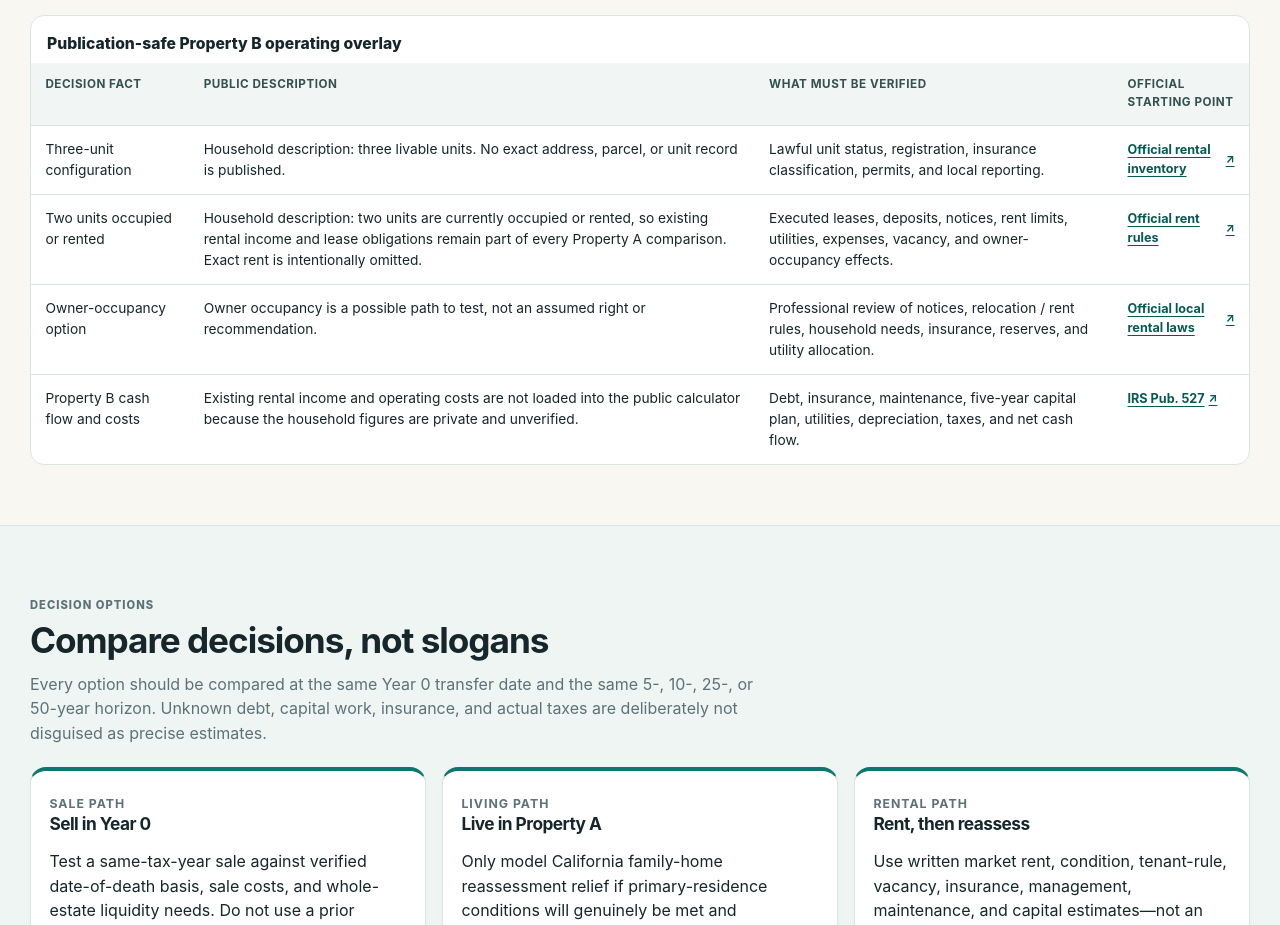
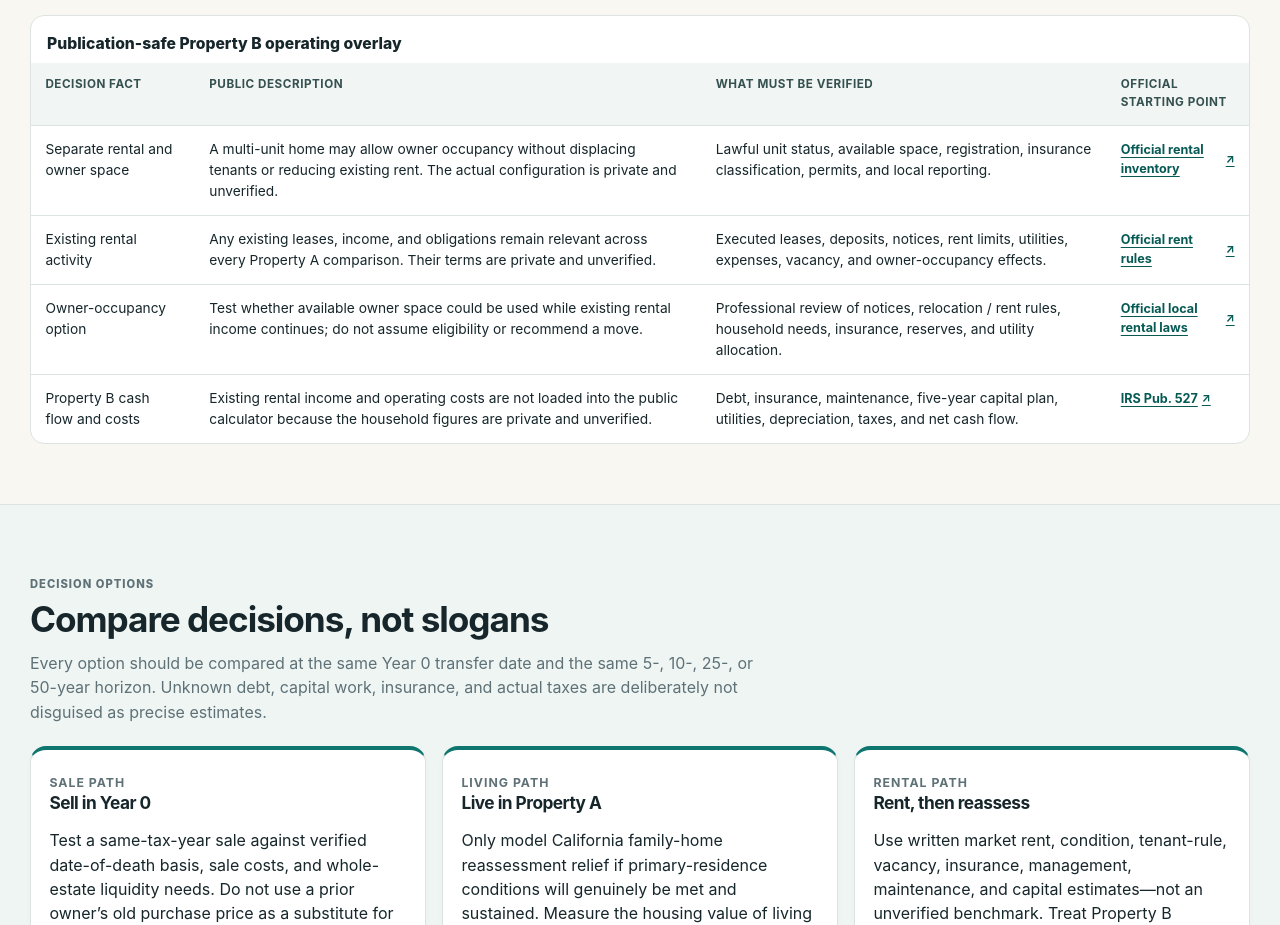
Before and after one commit to kanlerxz87-cyber/TinoDash3, a website: page index.html in a window 1280 px wide. Shown: the part 2580-3505 px from the top of the page. Drawn offline with Linux system fonts and the light colour scheme.

Commit message:
Remove household-specific occupancy details from current site
Co-authored-by: arena-agent <297053741+arena-agent@users.noreply.github.com>

```diff
--- a/index.html
+++ b/index.html
@@ -107,9 +107,9 @@
             <caption>Publication-safe Property B operating overlay</caption>
             <thead><tr><th>Decision fact</th><th>Public description</th><th>What must be verified</th><th>Official starting point</th></tr></thead>
             <tbody>
-              <tr><td>Three-unit configuration</td><td>Household description: three livable units. No exact address, parcel, or unit record is published.</td><td>Lawful unit status, registration, insurance classification, permits, and local reporting.</td><td><a class="source-link" href="https://www.sf.gov/rent-board-housing-inventory">Official rental inventory</a></td></tr>
-              <tr><td>Two units occupied or rented</td><td>Household description: two units are currently occupied or rented, so existing rental income and lease obligations remain part of every Property A comparison. Exact rent is intentionally omitted.</td><td>Executed leases, deposits, notices, rent limits, utilities, expenses, vacancy, and owner-occupancy effects.</td><td><a class="source-link" href="https://www.sf.gov/learn-about-rent-increases-san-francisco">Official rent rules</a></td></tr>
-              <tr><td>Owner-occupancy option</td><td>Owner occupancy is a possible path to test, not an assumed right or recommendation.</td><td>Professional review of notices, relocation / rent rules, household needs, insurance, reserves, and utility allocation.</td><td><a class="source-link" href="https://www.sf.gov/learn-about-san-francisco-rental-laws">Official local rental laws</a></td></tr>
+              <tr><td>Separate rental and owner space</td><td>A multi-unit home may allow owner occupancy without displacing tenants or reducing existing rent. The actual configuration is private and unverified.</td><td>Lawful unit status, available space, registration, insurance classification, permits, and local reporting.</td><td><a class="source-link" href="https://www.sf.gov/rent-board-housing-inventory">Official rental inventory</a></td></tr>
+              <tr><td>Existing rental activity</td><td>Any existing leases, income, and obligations remain relevant across every Property A comparison. Their terms are private and unverified.</td><td>Executed leases, deposits, notices, rent limits, utilities, expenses, vacancy, and owner-occupancy effects.</td><td><a class="source-link" href="https://www.sf.gov/learn-about-rent-increases-san-francisco">Official rent rules</a></td></tr>
+              <tr><td>Owner-occupancy option</td><td>Test whether available owner space could be used while existing rental income continues; do not assume eligibility or recommend a move.</td><td>Professional review of notices, relocation / rent rules, household needs, insurance, reserves, and utility allocation.</td><td><a class="source-link" href="https://www.sf.gov/learn-about-san-francisco-rental-laws">Official local rental laws</a></td></tr>
               <tr><td>Property B cash flow and costs</td><td>Existing rental income and operating costs are not loaded into the public calculator because the household figures are private and unverified.</td><td>Debt, insurance, maintenance, five-year capital plan, utilities, depreciation, taxes, and net cash flow.</td><td><a class="source-link" href="https://www.irs.gov/publications/p527">IRS Pub. 527</a></td></tr>
             </tbody>
           </table>
```
Also changed, not shown: scripts/privacy-scan.mjs (+6 -5 lines).
